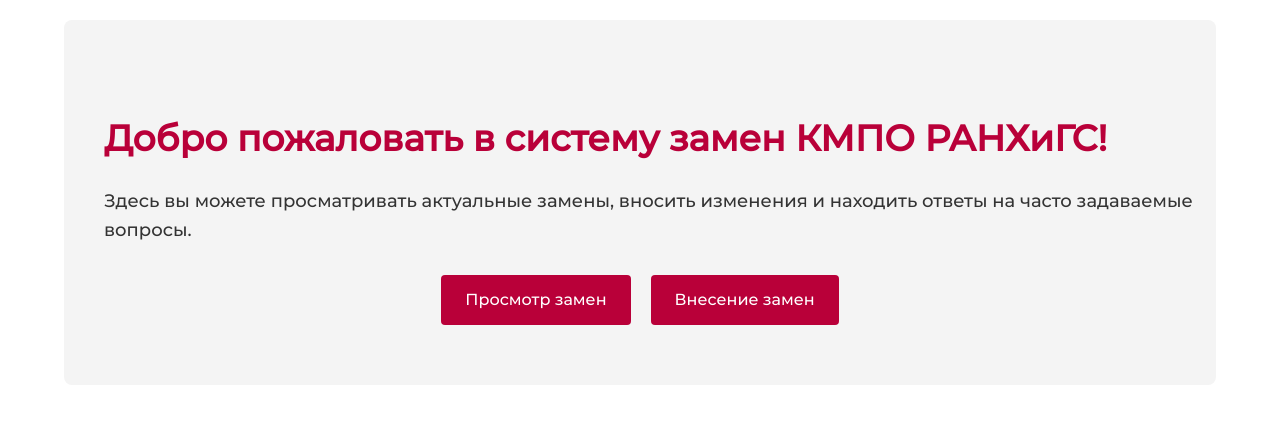
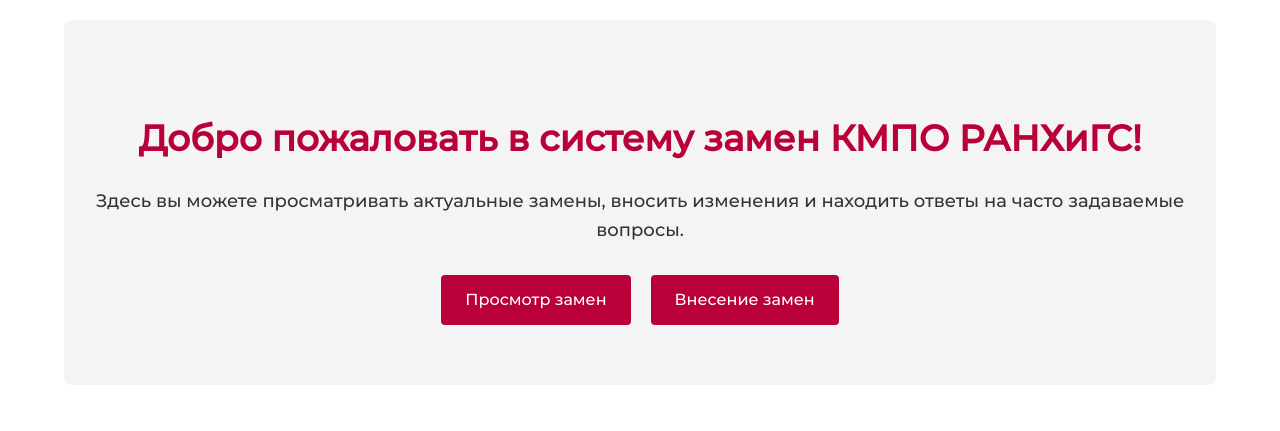
Before and after one commit to re-dream-it/college-replacement-system, a PHP site: page /replace_delete/ in a window 1280 px wide. Shown: the part 70-501 px from the top of the page. Run offline with PHP 8.4, Linux system fonts and the light colour scheme; the visitor is signed in with stand-in values (Sample User, id 1); data that the repository does not hold is empty; a stand-in replaces the project's code that opens the database connection; some libraries are stand-ins or nearby versions.

Commit message:
Исправление центрирования на главной

```diff
--- a/kmpo_web/css/style.css
+++ b/kmpo_web/css/style.css
@@ -809,8 +809,6 @@
 }
 
 /* Убираем центрирование для заголовков и текста в секциях */
-.welcome-section h1,
-.welcome-section p,
 .about-section h2,
 .about-section p,
 .about-section ul {
```
